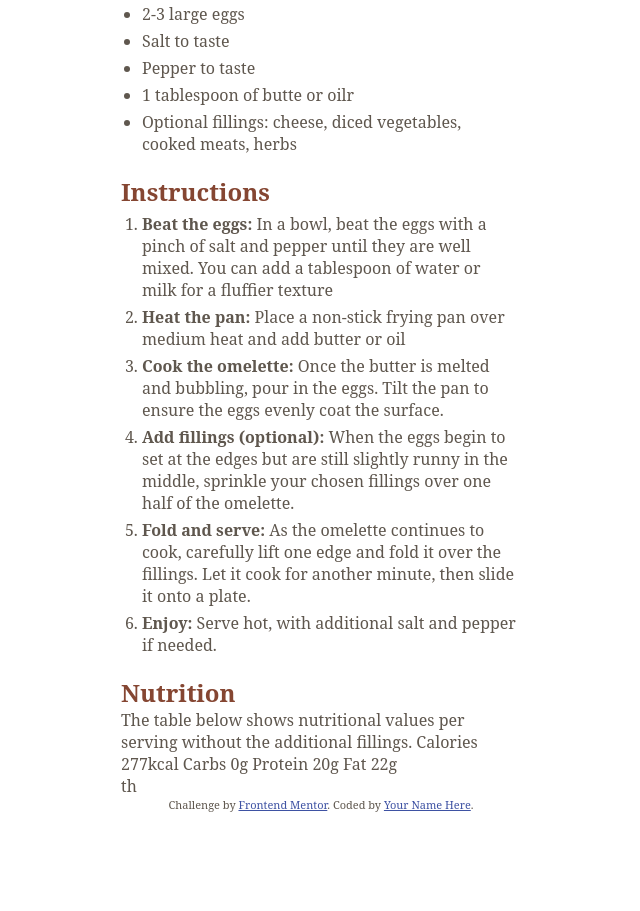
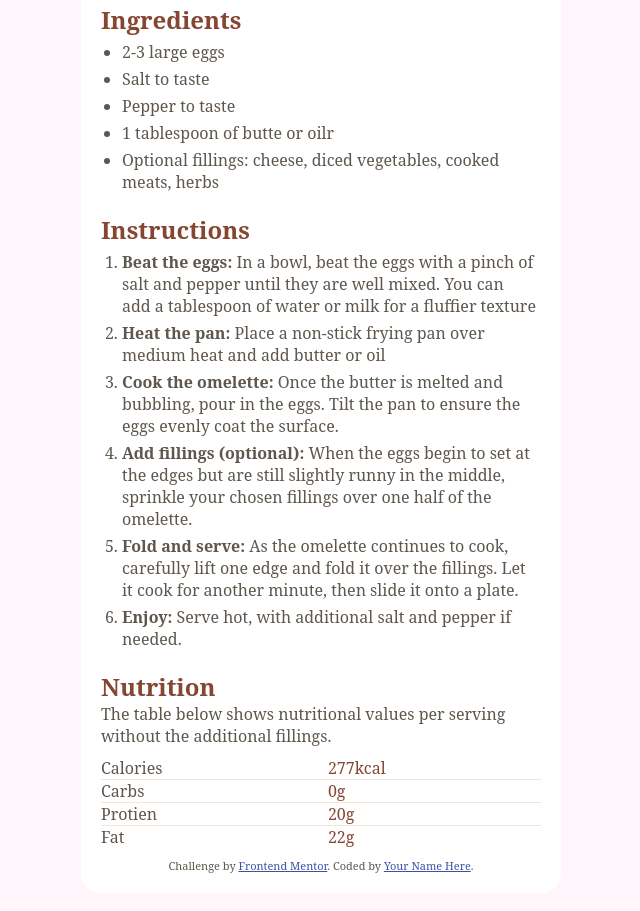
Before and after one commit to morisonfrederick/frontend-mentor-4, a plain HTML site: page index.html in a window 1280 px wide. Shown: the part 583-1494 px from the top of the page, without its empty margins (319-959 px from the left). Before the commit the page ends 1435 px from the top, so only its background shows below. Drawn offline with Linux system fonts and the light colour scheme.

Commit message:
added style to table

```diff
--- a/assets/styles/style.css
+++ b/assets/styles/style.css
@@ -18,10 +18,13 @@
 }
 
 body {
-  max-width: 100vw;
-  min-height: 100vh;
+  /* max-width: 100vw;
+  min-height: 100vh; */
+  background: var(--Rose50);
+}
+main {
   padding: 40px;
-  margin: 0px 400px;
+  margin: 0px 360px;
   font-family: "young-serf", "serif";
   color: var(--Stone600);
 }
@@ -60,9 +63,25 @@ section {
 .introduction h1 {
   color: var(--Stone900);
 }
-
+.wrapper {
+  padding: 20px;
+  border-radius: 20px;
+  background-color: var(--White);
+}
+table {
+  margin: 10px 0px;
+  width: 100%;
+  border-collapse: collapse;
+}
+.table-row {
+  padding-bottom: 5px;
+  border-bottom: 1px solid var(--Stone100);
+}
+td:last-child {
+  color: var(--Brown800);
+}
 @media (max-width: 600px) {
-  body {
+  main {
     padding: 0px;
     margin: 0px;
     max-width: 100vw;
@@ -73,4 +92,7 @@ section {
   section {
     margin: 20px;
   }
+  .wrapper {
+    padding: 0px;
+  }
 }
--- a/index.html
+++ b/index.html
@@ -35,6 +35,7 @@
 
   <body>
     <main role="main">
+      <div class="wrapper">
         <div class="banner">
           <img src="assets/images/image-omelette.jpeg" alt="" />
         </div>
@@ -42,8 +43,8 @@
           <h1>Simple Omelette Recipe</h1>
           <p>
             An easy and quick dish, perfect for any meal. This classic omelette
-        combines beaten eggs cooked to perfection, optionally filled with your
-        choice of cheese, vegetables, or meats.
+            combines beaten eggs cooked to perfection, optionally filled with
+            your choice of cheese, vegetables, or meats.
           </p>
           <section class="preperation">
             <h2>Preparation time</h2>
@@ -72,9 +73,9 @@
           <h2>Instructions</h2>
           <ol class="list">
             <li class="list-items">
-          <strong>Beat the eggs: </strong>In a bowl, beat the eggs with a pinch
-          of salt and pepper until they are well mixed. You can add a tablespoon
-          of water or milk for a fluffier texture
+              <strong>Beat the eggs: </strong>In a bowl, beat the eggs with a
+              pinch of salt and pepper until they are well mixed. You can add a
+              tablespoon of water or milk for a fluffier texture
             </li>
             <li class="list-items">
               <strong>Heat the pan: </strong>Place a non-stick frying pan over
@@ -86,18 +87,18 @@
               coat the surface.
             </li>
             <li class="list-items">
-          <strong>Add fillings (optional): </strong>When the eggs begin to set
-          at the edges but are still slightly runny in the middle, sprinkle your
-          chosen fillings over one half of the omelette.
+              <strong>Add fillings (optional): </strong>When the eggs begin to
+              set at the edges but are still slightly runny in the middle,
+              sprinkle your chosen fillings over one half of the omelette.
             </li>
             <li class="list-items">
-          <strong>Fold and serve: </strong>As the omelette continues to cook,
-          carefully lift one edge and fold it over the fillings. Let it cook for
-          another minute, then slide it onto a plate.
+              <strong>Fold and serve: </strong>As the omelette continues to
+              cook, carefully lift one edge and fold it over the fillings. Let
+              it cook for another minute, then slide it onto a plate.
             </li>
             <li class="list-items">
-          <strong>Enjoy: </strong> Serve hot, with additional salt and pepper if
-          needed.
+              <strong>Enjoy: </strong> Serve hot, with additional salt and
+              pepper if needed.
             </li>
           </ol>
         </section>
@@ -105,10 +106,25 @@
           <h2>Nutrition</h2>
           <p>
             The table below shows nutritional values per serving without the
-        additional fillings. Calories 277kcal Carbs 0g Protein 20g Fat 22g
+            additional fillings.
           </p>
           <table>
-        th
+            <tr class="table-row">
+              <td>Calories</td>
+              <td>277kcal</td>
+            </tr>
+            <tr class="table-row">
+              <td>Carbs</td>
+              <td>0g</td>
+            </tr>
+            <tr class="table-row">
+              <td>Protien</td>
+              <td>20g</td>
+            </tr>
+            <tr>
+              <td>Fat</td>
+              <td>22g</td>
+            </tr>
           </table>
         </section>
 
@@ -118,7 +134,7 @@
             >Frontend Mentor</a
           >. Coded by <a href="#">Your Name Here</a>.
         </div>
+      </div>
+    </main>
   </body>
-
-</main>
 </html>
```
Lines whose indentation alone changed are shown as unchanged.
